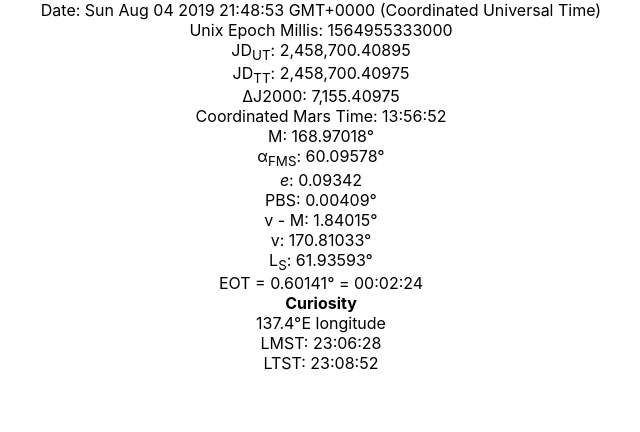
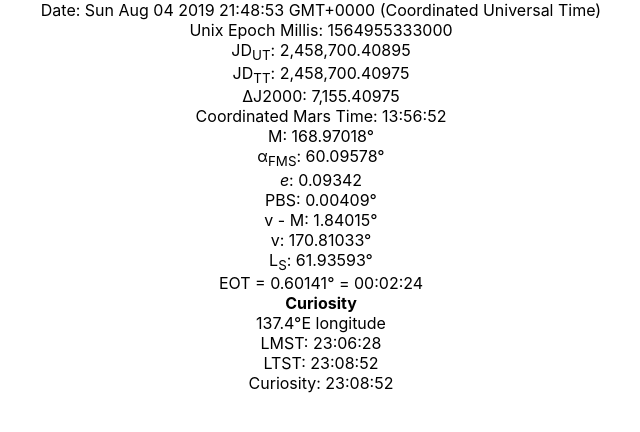
Before and after one commit to dathanb/mars-clock, a React (Create React App) app: page / in a window 1280 px wide. Shown: the top 432 px of the page, without its empty margins (319-959 px from the left). Built offline with nearby package versions, Linux system fonts and the light colour scheme.

Commit message:
Add MarsClock component

```diff
--- a/src/App.js
+++ b/src/App.js
@@ -3,12 +3,17 @@
 import './App.css';
 import {Timer} from './Timer';
 import {DebugView} from './DebugView';
+import {MarsClock} from './MarsCalendar';
 
 function App() {
   return (
     <div className="App">
       <Timer/>
       <DebugView />
+      <MarsClock
+          name={"Curiosity"}
+          longitude={222.6}
+      />
     </div>
   );
 }
--- a/src/DebugView/DebugView.jsx
+++ b/src/DebugView/DebugView.jsx
@@ -1,12 +1,11 @@
 import React from 'react';
 import {connect} from 'react-redux';
-import {MarsCalendar} from '../marsCalendar';
-
+import {MarsTime} from '../MarsCalendar';
 
 class DebugView extends React.Component {
   render() {
     const { datetime } = this.props;
-    const marsTime = new MarsCalendar(datetime);
+    const marsTime = new MarsTime(datetime);
     const datetimeStr = String(datetime);
     const millis = datetime.getTime();
 
--- /dev/null
+++ b/src/MarsCalendar/MarsClock.js
@@ -0,0 +1,35 @@
+import React from 'react';
+import PropTypes from 'prop-types';
+import { connect } from 'react-redux';
+
+class MarsClock extends React.Component {
+    render() {
+        const { name } = this.props;
+        return <div>
+            {name}: {this.marsTime()}
+        </div>;
+    }
+
+    marsTime() {
+        const { marsTime, longitude } = this.props;
+        return marsTime.formatTime(marsTime.trueSolarTimeAtLongitude(longitude));
+    }
+}
+
+MarsClock.propType = {
+    marsTime: PropTypes.object,
+    name: PropTypes.string,
+    longitude: PropTypes.number
+};
+
+function mapStateToProps(state) {
+    return {
+        marsTime: state.marsCalendar.marsTime
+    };
+}
+
+const ConnectedMarsClock = connect(mapStateToProps)(MarsClock);
+
+export {
+    ConnectedMarsClock as MarsClock
+};
--- a/src/marsCalendar/marsCalendar.js
+++ b/src/MarsCalendar/MarsTime.js
@@ -3,7 +3,7 @@
     return deg / 180 * Math.PI;
 }
 
-class MarsCalendar {
+class MarsTime {
     constructor(date) {
         this.date = date;
         this.millis = date.getTime();
@@ -88,8 +88,19 @@
     trueSolarTimeAtLongitude(long) {
         return this.meanSolarTimeAtLongitude(long) + this.eotTime;
     }
+
+    /**
+     * Format a decimal representing the hours within the day into a clock string like 12:34:56
+     * @param hours
+     */
+    formatTime(hours) {
+        const hoursPart = Math.floor(hours).toLocaleString('en-US', {minimumIntegerDigits: 2, useGrouping:false});
+        const minutesPart = Math.floor((hours * 60)%60).toLocaleString('en-US', {minimumIntegerDigits: 2, useGrouping:false});
+        const secondsPart = Math.floor((hours * 3600)%60).toLocaleString('en-US', {minimumIntegerDigits: 2, useGrouping:false});
+        return `${hoursPart}:${minutesPart}:${secondsPart}`;
+    }
 }
 
 export {
-    MarsCalendar
+    MarsTime
 };
--- /dev/null
+++ b/src/MarsCalendar/index.js
@@ -0,0 +1,9 @@
+import { MarsTime } from './MarsTime';
+import { MarsClock } from './MarsClock';
+import { reducer } from './reducer';
+
+export {
+    MarsTime,
+    MarsClock,
+    reducer
+};
--- /dev/null
+++ b/src/MarsCalendar/reducer.js
@@ -0,0 +1,22 @@
+import { TIME_UPDATED } from '../Timer';
+import { MarsTime } from './MarsTime';
+
+const INITIAL_STATE = {
+    marsTime: new MarsTime(new Date())
+};
+
+function reducer(state, action) {
+    if (state == null) {
+        return INITIAL_STATE;
+    }
+    switch(action.type) {
+        case TIME_UPDATED:
+            return {
+                marsTime: new MarsTime(action.payload)
+            };
+        default:
+            return state;
+    }
+}
+
+export { reducer };
--- a/src/marsCalendar/index.js
+++ /dev/null
@@ -1,7 +0,0 @@
-import {
-  MarsCalendar
-} from './marsCalendar';
-
-export {
-    MarsCalendar
-};
--- a/src/reducer.js
+++ b/src/reducer.js
@@ -1,10 +1,12 @@
 import * as CoordinatedMarsTimeModule from './CoordinatedMarsTime';
 import * as DebugViewModule from './DebugView';
+import * as MarsCalendarModule from './MarsCalendar';
 import { combineReducers } from 'redux';
 
 const composedReducer = combineReducers({
   coordinatedMarsTime: CoordinatedMarsTimeModule.reducer,
-  debugView: DebugViewModule.reducer
+  debugView: DebugViewModule.reducer,
+  marsCalendar: MarsCalendarModule.reducer
 });
 
 export default composedReducer;
```
Also changed, not shown: 1 other file (tests, documents, lock files or other folders).
